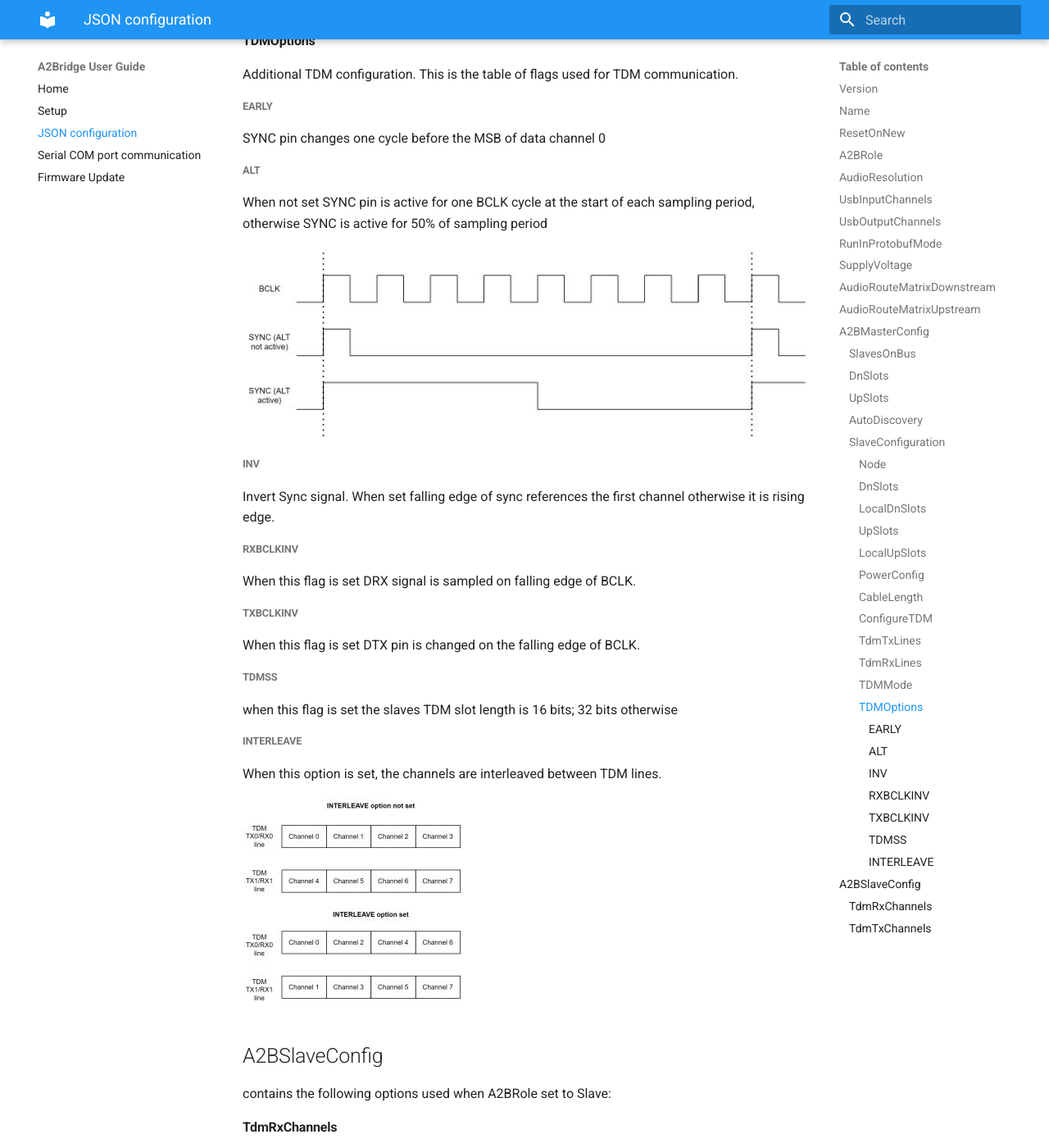
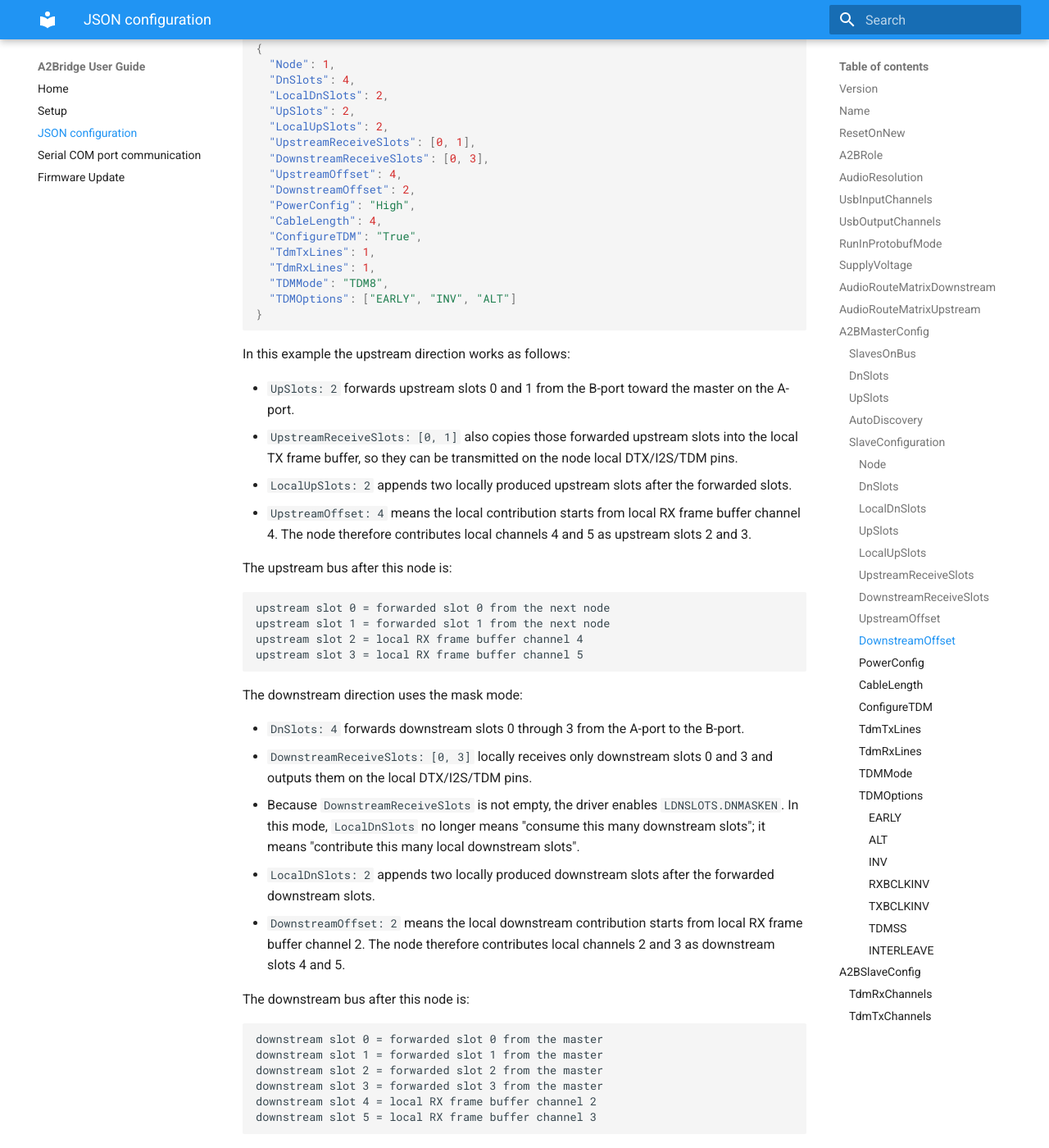
Before and after one commit to int2code/a2bridge, an MkDocs documentation site: the page built from docs/userguide/json.md, in a window 1280 px wide and 1400 px high, scrolled down 4835 px. Shown: the whole window at 82% size. Built offline with MkDocs 1.6.1 and Material for MkDocs 9.7.7, drawn with Linux system fonts in a browser that asks for light colours; some of the changed text lies outside the part shown.

Commit message:
docs: document A2B slot masks and offsets

````diff
--- a/docs/userguide/json.md
+++ b/docs/userguide/json.md
@@ -148,6 +148,78 @@ Number of slots forwarded upward.
 #### LocalUpSlots
 Number of slots produced by current node. The number of slots send up to the upper node (to master direction) is equal to UpSlots + LocalUpSlots
 
+#### UpstreamReceiveSlots
+Optional array of 0-based upstream slot indexes received locally by this node from its B-port and transmitted on the local I2S/TDM DTX pins. An empty or missing array disables local upstream slot receive. For example, `[0, 1]` programs `A2B_UPMASK0 = 0x03`.
+
+#### DownstreamReceiveSlots
+Optional array of 0-based downstream slot indexes received locally by this node from its A-port and transmitted on the local I2S/TDM DTX pins. An empty or missing array disables downstream mask mode. A non-empty array programs `A2B_DNMASK0` through `A2B_DNMASK3` and enables `A2B_LDNSLOTS.DNMASKEN`.
+
+#### UpstreamOffset
+Optional local upstream channel offset. It programs `A2B_UPOFFSET` and is used when this node contributes `LocalUpSlots` from its local I2S/TDM/PDM RX frame buffer.
+
+#### DownstreamOffset
+Optional local downstream channel offset. It programs `A2B_DNOFFSET` and is used when this node contributes local downstream slots in downstream mask mode.
+
+Example: a middle node that forwards existing traffic, receives selected slots locally, and contributes its own slots:
+
+```json
+{
+  "Node": 1,
+  "DnSlots": 4,
+  "LocalDnSlots": 2,
+  "UpSlots": 2,
+  "LocalUpSlots": 2,
+  "UpstreamReceiveSlots": [0, 1],
+  "DownstreamReceiveSlots": [0, 3],
+  "UpstreamOffset": 4,
+  "DownstreamOffset": 2,
+  "PowerConfig": "High",
+  "CableLength": 4,
+  "ConfigureTDM": "True",
+  "TdmTxLines": 1,
+  "TdmRxLines": 1,
+  "TDMMode": "TDM8",
+  "TDMOptions": ["EARLY", "INV", "ALT"]
+}
+```
+
+In this example the upstream direction works as follows:
+
+- `UpSlots: 2` forwards upstream slots 0 and 1 from the B-port toward the master on the A-port.
+- `UpstreamReceiveSlots: [0, 1]` also copies those forwarded upstream slots into the local TX frame buffer, so they can be transmitted on the node local DTX/I2S/TDM pins.
+- `LocalUpSlots: 2` appends two locally produced upstream slots after the forwarded slots.
+- `UpstreamOffset: 4` means the local contribution starts from local RX frame buffer channel 4. The node therefore contributes local channels 4 and 5 as upstream slots 2 and 3.
+
+The upstream bus after this node is:
+
+```text
+upstream slot 0 = forwarded slot 0 from the next node
+upstream slot 1 = forwarded slot 1 from the next node
+upstream slot 2 = local RX frame buffer channel 4
+upstream slot 3 = local RX frame buffer channel 5
+```
+
+The downstream direction uses the mask mode:
+
+- `DnSlots: 4` forwards downstream slots 0 through 3 from the A-port to the B-port.
+- `DownstreamReceiveSlots: [0, 3]` locally receives only downstream slots 0 and 3 and outputs them on the local DTX/I2S/TDM pins.
+- Because `DownstreamReceiveSlots` is not empty, the driver enables `LDNSLOTS.DNMASKEN`. In this mode, `LocalDnSlots` no longer means "consume this many downstream slots"; it means "contribute this many local downstream slots".
+- `LocalDnSlots: 2` appends two locally produced downstream slots after the forwarded downstream slots.
+- `DownstreamOffset: 2` means the local downstream contribution starts from local RX frame buffer channel 2. The node therefore contributes local channels 2 and 3 as downstream slots 4 and 5.
+
+The downstream bus after this node is:
+
+```text
+downstream slot 0 = forwarded slot 0 from the master
+downstream slot 1 = forwarded slot 1 from the master
+downstream slot 2 = forwarded slot 2 from the master
+downstream slot 3 = forwarded slot 3 from the master
+downstream slot 4 = local RX frame buffer channel 2
+downstream slot 5 = local RX frame buffer channel 3
+```
+
+If `DownstreamReceiveSlots` is empty or missing, `LDNSLOTS.DNMASKEN` is not enabled and `LocalDnSlots` keeps the simple legacy meaning: the number of downstream slots consumed locally by the node.
+
 #### PowerConfig
 Power configuration. Can be set to one of those values: **High** or **Low**
 
````
Also changed, not shown: docs/userguide/config_validator.md (+4 -0 lines), 1 other file.
